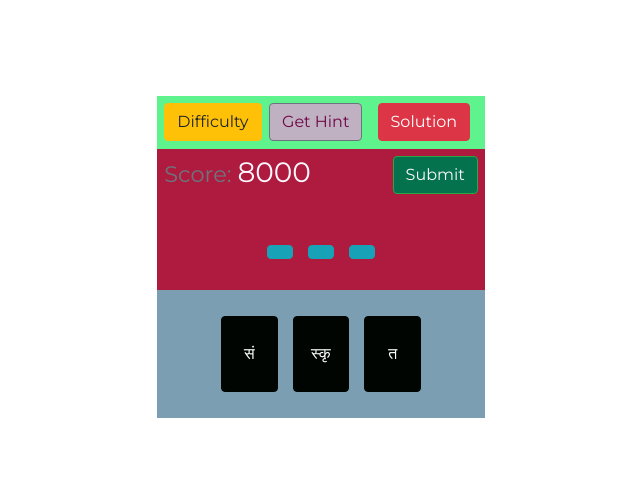
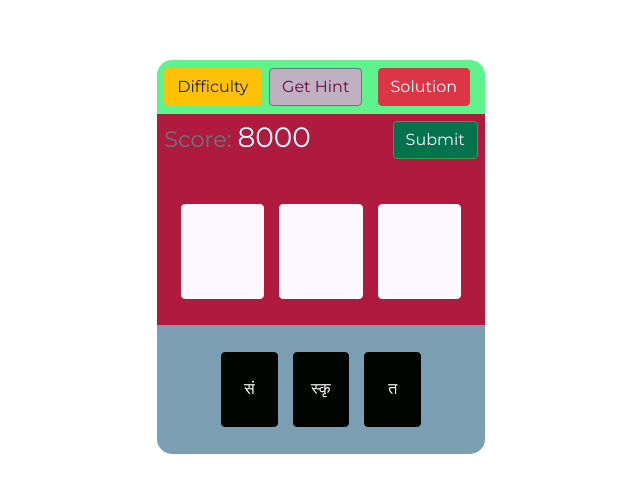
Before and after one commit to mrpirated/Sanskritam, a React (Create React App) app in the folder frontend/: page /game in a window 1280 px wide. Shown: the part 123-616 px from the top of the page, without its empty margins (319-959 px from the left). Built offline with nearby package versions, Linux system fonts and the light colour scheme.

Commit message:
UI changes

```diff
--- a/frontend/src/components/game/components/ChoiceList.css
+++ b/frontend/src/components/game/components/ChoiceList.css
@@ -1,8 +1,9 @@
 .choice-container {
     padding: 5mm;
     background-color: #7C9EB2;
+    border-radius: 0px 0px 15px 15px;
 
-    width: 100%;
+    width: auto;
     padding-bottom: 5mm;
 
     display: flex;
--- a/frontend/src/components/game/components/SolnModal.js
+++ b/frontend/src/components/game/components/SolnModal.js
@@ -32,8 +32,8 @@ const SolnModal = (props) => {
             <div style={OVERLAY_STYLE} />
                 <div style={MODAL_STYLE}>
                     <div className="modal-header">
-                        <h5 className="modal-title">Solution</h5>
-                        <button type="button" className="btn-close" aria-label="Close" onClick={props.close}>X</button>
+                        <h4 className="modal-title">Solution</h4>
+                        <button className="btn-close" aria-label="Close" onClick={props.close}><h8>X</h8></button>
                     </div>
                     <div className="modal-body">
                         <p>{props.body}</p>
--- a/frontend/src/components/game/components/Utility.css
+++ b/frontend/src/components/game/components/Utility.css
@@ -1,6 +1,7 @@
 .utility-container {
     background-color: #5EF38C;
     padding: 2mm;
+    border-radius: 15px 15px 0px 0px;
 }
 
 .hint-container {
--- a/frontend/src/components/game/components/WordCard.js
+++ b/frontend/src/components/game/components/WordCard.js
@@ -8,7 +8,7 @@ const WordCard = (props) => {
         return (
 
             <div className="d-inline container" id="word-container">
-                <button type="button" className="btn btn-info" onClick={()=>{ props.selection_event(props.index) } }> {props.letter} </button>  {/*onClick={cardClick()*/}
+                <button type="button" className="btn btn-light" onClick={()=>{ props.selection_event(props.index) } }> {props.letter} </button>  {/*onClick={cardClick()*/}
             </div>
 
         );
--- a/frontend/src/components/game/components/WordList.css
+++ b/frontend/src/components/game/components/WordList.css
@@ -2,7 +2,7 @@
     background-color: #AF1B3F;
     /*align-items: center;*/
     /*float: center;*/
-    width: 100%;
+    width: auto;
     padding-bottom: 5mm;
 
     display: flex;
--- a/frontend/src/components/game/styles/GameApp.css
+++ b/frontend/src/components/game/styles/GameApp.css
@@ -1,11 +1,8 @@
 .game-container {
-    background-color: #ffffff;
-    border-radius: 10px;
-    box-shadow: 0 14px 28px rgba(0, 0, 0, 0.25), 0 10px 10px rgba(0, 0, 0, 0.22);
-    position: relative;
-    overflow: hidden;
-    width: 95%;
-    max-width: 100%;
-    min-height: 50%;
-    margin: auto auto;
-  }
+  position: 'absolute';
+  top: 50%;
+  left: 50%;
+  border-radius: 25px;
+
+  width: 70%;
+}
--- a/frontend/src/components/home/index.js
+++ b/frontend/src/components/home/index.js
@@ -4,7 +4,7 @@ import { NavLink } from "react-router-dom";
 export default function Home() {
     return (
         <div>
-            <a href="/login" >Welcome to Sanskriyam</a>
+            <a href="/login" >Welcome to Sanskritam</a>
         </div>
     );
 }
```
Also changed, not shown: 1 other file (tests, documents, lock files or other folders).
